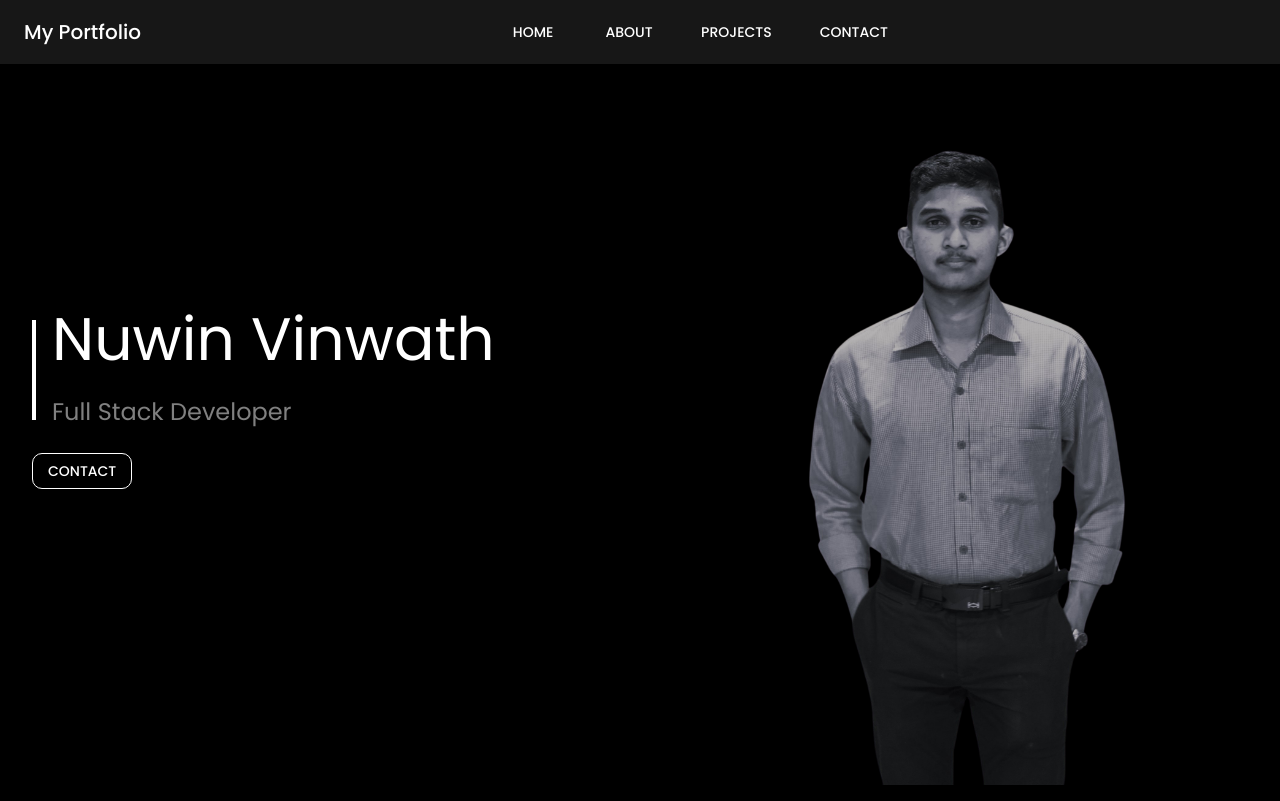
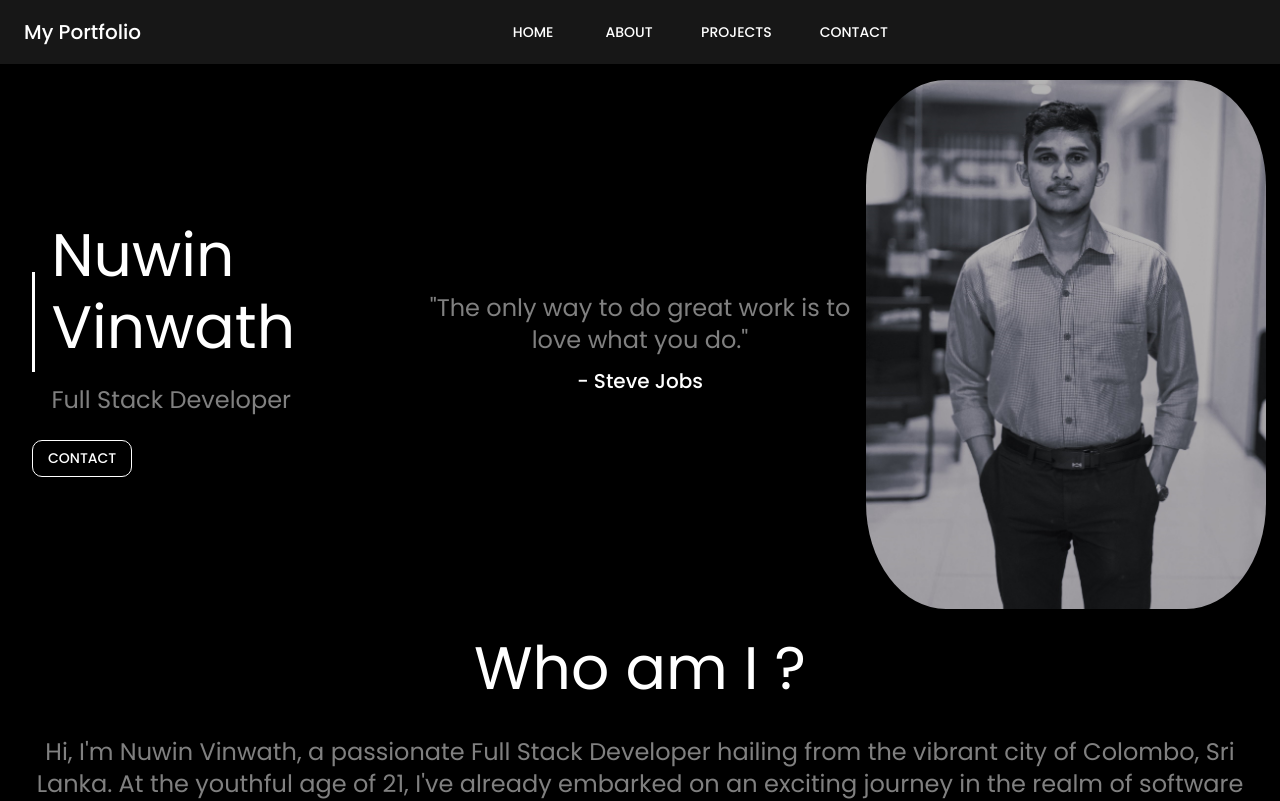
Before and after one commit to nuwin2003/my-portfolio, a React (Vite) app: page / in a window 1280 px wide. Shown: the top 801 px of the page. Built offline with nearby package versions, Linux system fonts and the light colour scheme.

Commit message:
changes on images

```diff
--- a/src/pages/HomePage/HomePage.jsx
+++ b/src/pages/HomePage/HomePage.jsx
@@ -2,7 +2,7 @@ import React, { useEffect } from "react";
 import { Grid, Typography, Button, Box } from "@mui/material";
 import AOS from "aos";
 import "aos/dist/aos.css";
-import BackgroundImage from "../../assets/BackgroundImage.png";
+import BackgroundImage from "../../assets/BackgroundImage.jpg";
 import NavBar from "../../components/NavBar/NavBar";
 import {
   SiSpringboot,
@@ -21,10 +21,10 @@ const HomePage = () => {
   return (
     <>
       <NavBar />
-      <Grid container xs={12}>
+      <Grid container xs={12} sx={{ mt: 10 }}>
         <Grid
           item
-          sm={6}
+          sm={4}
           data-aos="fade-right"
           data-aos-duration="2500"
           sx={{
@@ -66,7 +66,7 @@ const HomePage = () => {
             Contact
           </Button>
         </Grid>
-        {/* <Grid
+        <Grid
           item
           sm={4}
           sx={{
@@ -77,7 +77,9 @@ const HomePage = () => {
             textAlign: "left",
           }}
         >
-          <Box sx={{ display: "flex", alignItems: "center" }}>
+          <Box
+            sx={{ display: { lg: "flex", sm: "none" }, alignItems: "center" }}
+          >
             <Box>
               <Typography
                 variant="h5"
@@ -85,22 +87,29 @@ const HomePage = () => {
                 gutterBottom
                 color="gray"
                 sx={{ textAlign: "center" }}
-                data-aos="fade-right"
+                data-aos="zoom-out"
                 data-aos-duration="2500"
               >
-                I'm a full-stack software engineer with one year of industry
-                experience, specializing in [Your Primary Technologies or
-                Stack]. I've gained hands-on experience through training and
-                self-learning, and I'm passionate about building innovative
-                solutions to solve real-world problems.
+                "The only way to do great work is to love what you do."
+              </Typography>
+              <Typography
+                variant="h6"
+                component="h1"
+                gutterBottom
+                color="white"
+                sx={{ textAlign: "center" }}
+                data-aos="zoom-out"
+                data-aos-duration="2500"
+              >
+                - Steve Jobs
               </Typography>
             </Box>
           </Box>
-        </Grid> */}
+        </Grid>
         <Grid
           item
-          sm={6}
-          data-aos="zoom-in"
+          sm={4}
+          data-aos="flip-right"
           data-aos-duration="2500"
           sx={{
             display: "flex",
@@ -108,7 +117,7 @@ const HomePage = () => {
             alignItems: "center",
           }}
         >
-          <Box sx={{ width: { lg: 500, sm: 400, xs: 200 } }}>
+          <Box sx={{ width: { sm: 400, xs: 200 } }}>
             <img
               src={BackgroundImage}
               alt="BgImage"
```
Also changed, not shown: src/assets/BackgroundImage.jpg (added), src/assets/BackgroundImage.png (deleted).
